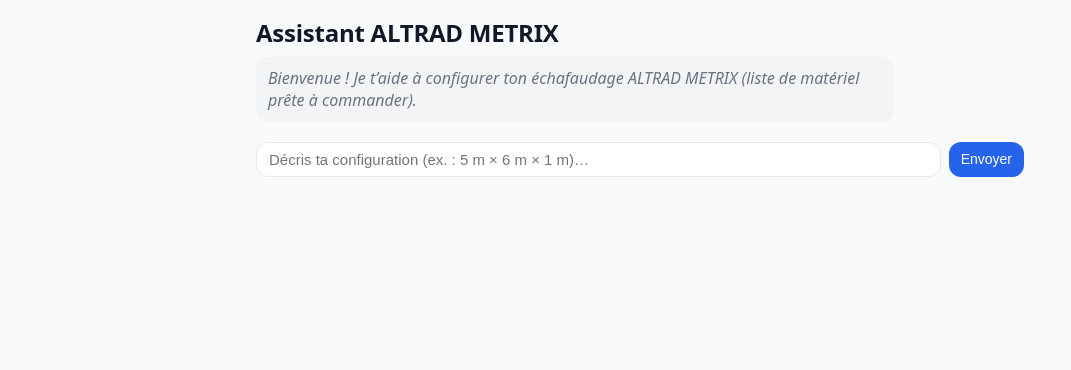
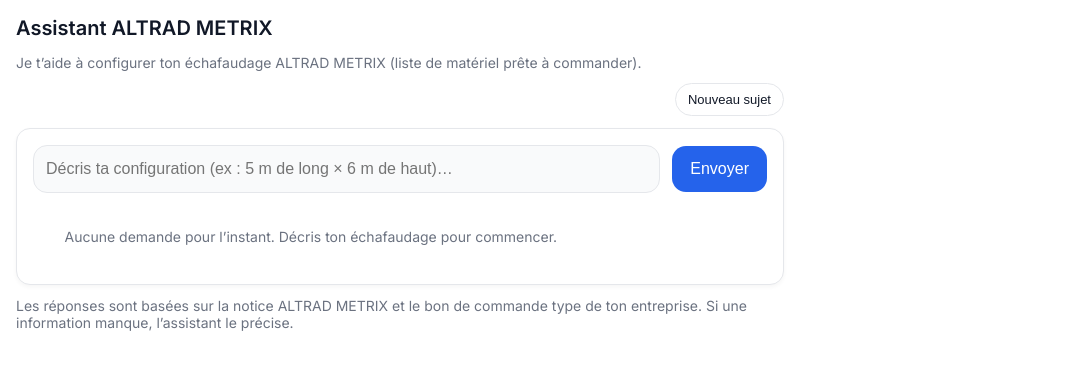
Before and after one commit to pierrehouillon/assistant-liste-mat-riel-chafaudage-Altrad, a website: page public/index.html in a window 1280 px wide. Shown: the whole page, without its empty margins (0-1071 px from the left). Drawn offline with Linux system fonts and the light colour scheme.

Commit message:
Update index.html

```diff
--- a/public/index.html
+++ b/public/index.html
@@ -2,104 +2,264 @@
 <html lang="fr">
   <head>
     <meta charset="utf-8" />
+    <meta
+      name="viewport"
+      content="width=device-width,initial-scale=1,maximum-scale=1,viewport-fit=cover"
+    />
     <title>Assistant ALTRAD METRIX</title>
-  <meta name="viewport" content="width=device-width, initial-scale=1" />
+
+    <link
+      href="https://fonts.googleapis.com/css2?family=Inter:wght@400;500;600&display=swap"
+      rel="stylesheet"
+    />
+
     <style>
-    html, body { height:100%; margin:0; background:#f9fafb; color:#111827; font-family: system-ui, -apple-system, Segoe UI, Roboto, Helvetica, Arial; }
-    .wrap { max-width: 48rem; margin: 0 auto; padding: 1rem; }
-    h1 { font-size: 1.5rem; font-weight: 600; letter-spacing: -0.01em; margin: 0 0 .5rem; }
-    .messages { display:flex; flex-direction:column; gap:.75rem; padding-bottom:.75rem; }
-    .bubble { border-radius: 12px; padding:10px 12px; max-width:80%; white-space: pre-wrap; line-height:1.4; }
-    .user { background:#2563eb; color:#fff; align-self:flex-end; }
-    .assistant { background:#fff; color:#111827; border:1px solid #e5e7eb; box-shadow:0 1px 2px rgba(0,0,0,.04); align-self:flex-start; }
-    .system { background:#f3f4f6; color:#6b7280; font-style:italic; }
-    .time { font-size:.75rem; color:#6b7280; margin-top:.25rem; padding:0 .5rem; }
-    .composer { position:sticky; bottom:0; display:flex; gap:.5rem; padding-top:.5rem; background:transparent; }
-    .composer input { flex:1; border:1px solid #e5e7eb; border-radius:12px; padding:.5rem .75rem; font-size:15px; background:#fff; }
-    .composer button { padding:.5rem .75rem; border:none; border-radius:12px; background:#2563eb; color:#fff; font-size:.875rem; cursor:pointer; }
-    .assistant-content table { width:100%; border-collapse:collapse; font-size:.95rem; background:#fff; border:1px solid #e5e7eb; border-radius:10px; overflow:hidden; box-shadow:0 1px 2px rgba(0,0,0,.04); margin:.5rem 0; }
-    .assistant-content th, .assistant-content td { padding:8px 10px; border-top:1px solid #f1f5f9; text-align:left; vertical-align:middle; }
-    .assistant-content thead th { background:#f3f4f6; font-weight:600; }
-    .assistant-content tr:nth-child(even) td { background:#fafafa; }
-    .assistant-content .num { text-align:right; white-space:nowrap; }
+      :root {
+        --gap: 12px;
+        --radius: 14px;
+        --border: #e5e7eb;
+        --muted: #6b7280;
+        --primary: #2563eb;
+        --bg-soft: #f9fafb;
+      }
+      * {
+        box-sizing: border-box;
+      }
+      body {
+        margin: 0;
+        padding: 16px;
+        max-width: 800px;
+        font-family: "Inter", system-ui, -apple-system, Segoe UI, Roboto, Arial,
+          sans-serif;
+        color: #111827;
+        background: #ffffff;
+        -webkit-font-smoothing: antialiased;
+      }
+
+      h1 {
+        font-size: 20px;
+        font-weight: 600;
+        margin: 0 0 4px;
+      }
+      .subtitle {
+        font-size: 14px;
+        color: var(--muted);
+        margin-bottom: 12px;
+      }
+
+      .card {
+        border: 1px solid var(--border);
+        border-radius: var(--radius);
+        padding: 16px;
+        margin: 12px 0;
+        box-shadow: 0 2px 4px rgba(0, 0, 0, 0.04);
+        background: #fff;
+      }
+
+      .row {
+        display: flex;
+        gap: var(--gap);
+        align-items: center;
+      }
+
+      input {
+        flex: 1;
+        font-size: 16px;
+        padding: 14px 12px;
+        border-radius: var(--radius);
+        border: 1px solid var(--border);
+        outline: none;
+        background: var(--bg-soft);
+        transition: border 0.2s, background 0.2s;
+      }
+      input:focus {
+        border-color: var(--primary);
+        background: #fff;
+      }
+
+      button.primary {
+        font-size: 16px;
+        padding: 14px 18px;
+        border-radius: var(--radius);
+        border: none;
+        background: var(--primary);
+        color: #fff;
+        font-weight: 500;
+        cursor: pointer;
+        transition: background 0.2s;
+      }
+      button.primary:hover {
+        background: #1d4ed8;
+      }
+
+      .answer {
+        white-space: pre-wrap;
+        line-height: 1.5;
+        margin-top: 12px;
+      }
+      .muted {
+        color: var(--muted);
+        font-size: 14px;
+        margin-top: 8px;
+      }
+      .loading {
+        opacity: 0.7;
+      }
+
+      .topbar {
+        display: flex;
+        justify-content: flex-end;
+        align-items: center;
+        gap: 8px;
+        margin-bottom: 4px;
+      }
+      .ghost-btn {
+        appearance: none;
+        border: 1px solid var(--border);
+        background: #fff;
+        color: #111827;
+        padding: 8px 12px;
+        border-radius: 999px;
+        font-size: 13px;
+        cursor: pointer;
+      }
+      .ghost-btn:hover {
+        background: #f3f4f6;
+      }
+      .flash {
+        display: none;
+        align-items: center;
+        gap: 6px;
+        border: 1px solid #d1fae5;
+        background: #ecfdf5;
+        color: #065f46;
+        padding: 6px 10px;
+        border-radius: 999px;
+        font-size: 12px;
+      }
+      .flash.show {
+        display: inline-flex;
+      }
+
+      @media (max-width: 600px) {
+        input,
+        button.primary {
+          font-size: 15px;
+        }
+        .topbar {
+          justify-content: space-between;
+        }
+      }
     </style>
   </head>
   <body>
-  <div class="wrap">
     <h1>Assistant ALTRAD METRIX</h1>
-    <div id="messages" class="messages"></div>
-    <div class="composer">
-      <input id="input" placeholder="Décris ta configuration (ex. : 5 m × 6 m × 1 m)…" />
-      <button id="send">Envoyer</button>
+    <p class="subtitle">
+      Je t’aide à configurer ton échafaudage ALTRAD METRIX (liste de matériel
+      prête à commander).
+    </p>
+
+    <div class="topbar">
+      <span id="flash" class="flash">🆕 Nouveau calcul démarré</span>
+      <button id="newTopic" class="ghost-btn">Nouveau sujet</button>
+    </div>
+
+    <div class="card">
+      <div class="row" style="margin-bottom: 12px">
+        <input
+          id="q"
+          placeholder="Décris ta configuration (ex : 5 m de long × 6 m de haut)…"
+        />
+        <button id="go" class="primary">Envoyer</button>
+      </div>
+      <div id="out" class="answer muted">
+        Aucune demande pour l’instant. Décris ton échafaudage pour commencer.
       </div>
     </div>
 
+    <p class="muted">
+      Les réponses sont basées sur la notice ALTRAD METRIX et le bon de
+      commande type de ton entreprise. Si une information manque, l’assistant
+      le précise.
+    </p>
+
     <script>
-    const $messages = document.getElementById('messages');
-    const $input = document.getElementById('input');
-    const $send = document.getElementById('send');
+      const API_URL = "/api/chat";
 
-    function time() { return new Date().toLocaleTimeString('fr-FR',{hour:'2-digit',minute:'2-digit'}); }
+      const qEl = document.getElementById("q");
+      const goEl = document.getElementById("go");
+      const outEl = document.getElementById("out");
+      const newBtn = document.getElementById("newTopic");
+      const flash = document.getElementById("flash");
 
-    function addMessage(role, content) {
-      const box = document.createElement('div');
-      const bubble = document.createElement('div');
-      const stamp = document.createElement('div');
-      bubble.className = `bubble ${role}`;
-      stamp.className = 'time';
+      // On mémorise le thread courant pour garder le contexte
+      let threadId = localStorage.getItem("metrix_thread") || null;
 
-      if (role === 'assistant' && /<table[\s\S]*<\/table>/i.test(content)) {
-        const match = content.match(/<table[\s\S]*<\/table>/i);
-        const after = content.slice(content.indexOf(match[0]) + match[0].length);
-        const p = after.match(/<p[\s\S]*?<\/p>/i);
-        bubble.innerHTML = `<div class="assistant-content">${match[0]}${p ? p[0] : ''}</div>`;
-      } else {
-        bubble.textContent = content;
+      function showFlash() {
+        flash.classList.add("show");
+        setTimeout(() => flash.classList.remove("show"), 1600);
       }
 
-      stamp.textContent = time();
-      box.appendChild(bubble);
-      if (role !== 'system') box.appendChild(stamp);
-      $messages.appendChild(box);
-      box.style.display = "flex";
-      box.style.flexDirection = "column";
-      box.style.alignItems = role === "user" ? "flex-end" : "flex-start";
-      $messages.scrollTop = $messages.scrollHeight;
+      function startNewTopic() {
+        threadId = null;
+        localStorage.removeItem("metrix_thread");
+        qEl.value = "";
+        qEl.focus();
+        outEl.classList.add("muted");
+        outEl.textContent =
+          "Nouveau calcul démarré. Donne-moi ta longueur et ta hauteur d’échafaudage.";
+        showFlash();
       }
 
-    addMessage('system', "Bienvenue ! Je t’aide à configurer ton échafaudage ALTRAD METRIX (liste de matériel prête à commander).");
+      async function ask() {
+        const question = qEl.value.trim();
+        if (!question) return;
 
-    async function sendToApi(userText) {
+        outEl.textContent = "⏳ Calcul en cours…";
+        outEl.classList.add("loading");
+
         try {
-        const params = new URLSearchParams(window.location.search);
-        const email = params.get('email') || '';
-        const payload = {
-          messages: [{ role: 'user', content: userText }],
-          user: { email }
-        };
-        const resp = await fetch('/api/chat', {
-          method: 'POST',
-          headers: {'Content-Type':'application/json'},
-          body: JSON.stringify(payload)
+          const r = await fetch(API_URL, {
+            method: "POST",
+            headers: { "Content-Type": "application/json" },
+            body: JSON.stringify({ question, threadId }),
           });
-        if (!resp.ok) throw new Error('API indisponible');
-        const full = await resp.text(); // non-streaming
-        addMessage('assistant', full);
+
+          const data = await r.json();
+
+          if (data?.threadId) {
+            threadId = data.threadId;
+            localStorage.setItem("metrix_thread", threadId);
+          }
+
+          outEl.classList.remove("muted");
+          outEl.textContent = data?.answer || "❌ Pas de réponse.";
+
+          qEl.value = "";
+          qEl.focus();
         } catch (e) {
-        addMessage('assistant', `Echo: ${userText}`);
+          outEl.classList.remove("muted");
+          outEl.textContent =
+            "❌ Erreur : " + (e?.message || "Impossible d’appeler l’API");
+        } finally {
+          outEl.classList.remove("loading");
         }
       }
 
-    function send() {
-      const v = $input.value.trim();
-      if (!v) return;
-      addMessage('user', v);
-      $input.value = '';
-      sendToApi(v);
+      newBtn.addEventListener("click", startNewTopic);
+      goEl.addEventListener("click", ask);
+      qEl.addEventListener("keydown", (e) => {
+        if (e.key === "Enter") ask();
+      });
+
+      // Support test avec ?q= dans l’URL
+      const u = new URL(window.location.href);
+      const initial = u.searchParams.get("q");
+      if (initial) {
+        startNewTopic();
+        qEl.value = initial;
+        ask();
       }
-
-    $send.addEventListener('click', send);
-    $input.addEventListener('keydown', (e) => { if (e.key === 'Enter') send(); });
     </script>
   </body>
 </html>
```
Lines whose indentation alone changed are shown as unchanged.
